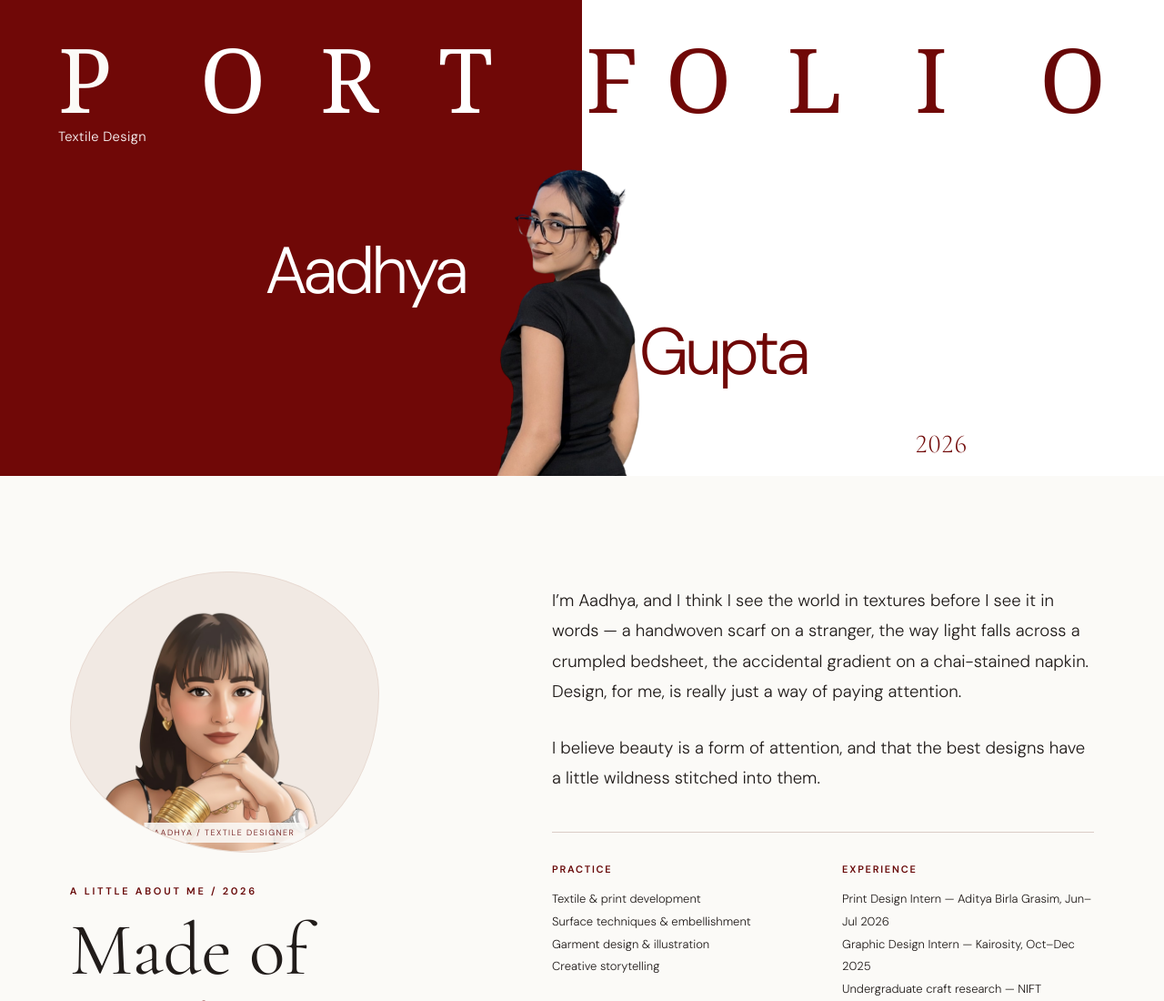
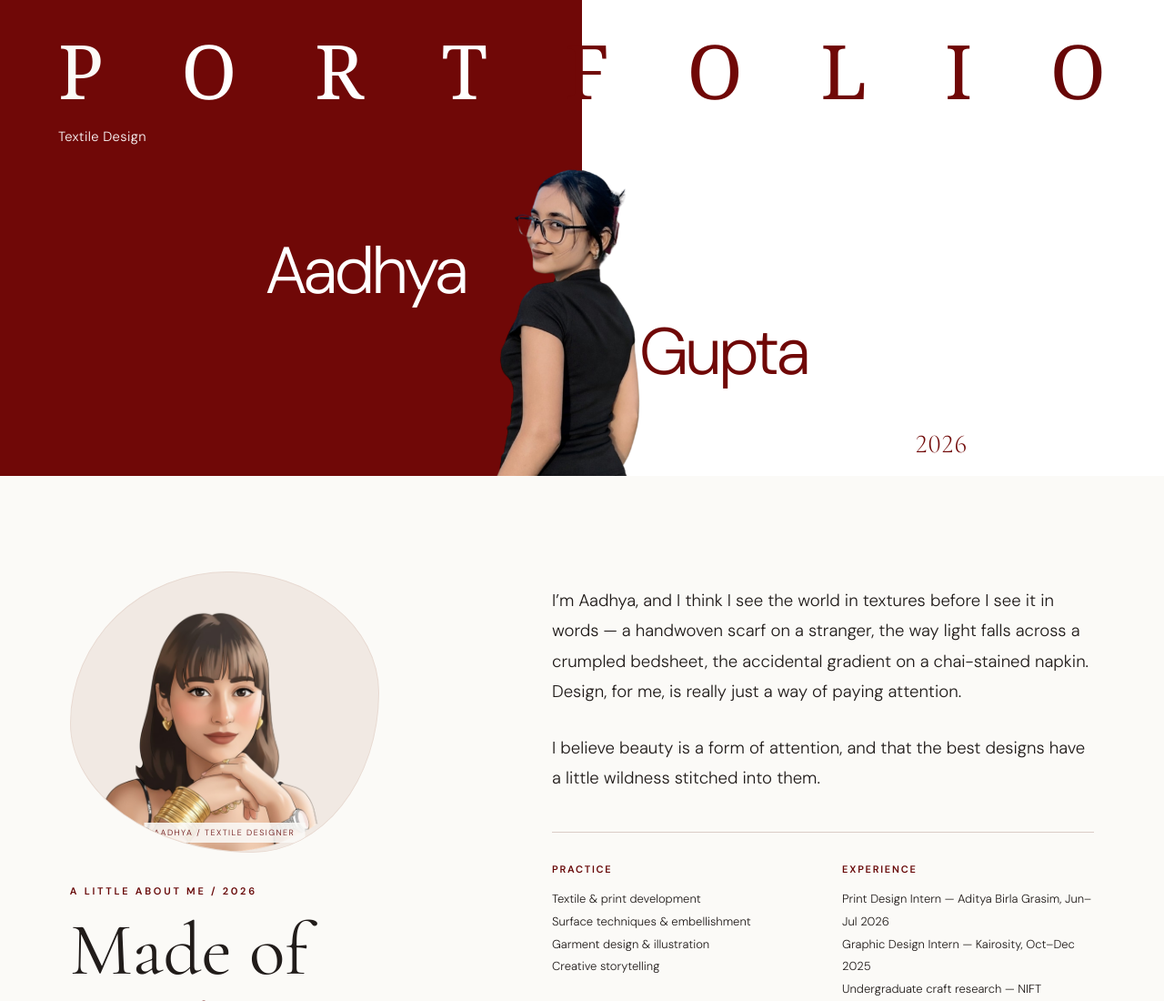
Before and after one commit to aadhyagupta185-jpg/aadhyagupta185-jpg.github.io, a plain HTML site: page index.html in a window 1280 px wide. Shown: the top 1100 px of the page at 91% size. Drawn offline with nearby package versions, Linux system fonts and the light colour scheme; a web font is replaced by a local one.

Commit message:
Use equal glyph-to-glyph PORTFOLIO spacing while retaining bounce animation

```diff
--- a/index.html
+++ b/index.html
@@ -233,37 +233,65 @@ body.entry-ready .intro-curtain .intro-word{
 body.entry-ready .intro-curtain{visibility:hidden;transition:visibility 0s 1.1s}
 @media(prefers-reduced-motion:reduce){.intro-curtain{display:none!important}}
 
-/* Final cover alignment: symmetrical outer margins and left-aligned subtitle.
-   Keep the nine letters in one measured row and the F entirely on white. */
-.hero .hero-label,body.entry-ready .hero .hero-label{
-  left:5%;right:5%;width:90%;top:5.3%;
+/* Final cover title — actual, equal visible gaps between letters.
+   Flex space-between distributes unused room between glyph boxes, rather
+   than giving narrow I and wide O identical grid cells. */
+.hero .hero-label,
+body.entry-ready .hero .hero-label{
+  position:absolute;
+  left:5%;
+  right:5%;
+  top:5.3%;
+  width:90%;
+  margin:0;
+  padding:0;
   transform:none;
-  display:grid;
-  grid-template-columns:repeat(9,minmax(0,1fr));
-  font-size:7.65vw;
-  margin:0;padding:0;
+  display:flex;
+  flex-wrap:nowrap;
+  align-items:center;
+  justify-content:space-between;
+  gap:0;
+  font-family:'Spectral SC',Georgia,serif;
+  font-size:clamp(23px,6.45vw,144px);
+  font-weight:400;
+  line-height:1.2;
   letter-spacing:0;
+  white-space:nowrap;
 }
-.hero .hero-label .hero-letter{
-  justify-content:center;
+.hero .hero-label .hero-letter,
+.hero .hero-label .hero-letter:first-child,
+.hero .hero-label .hero-letter:last-child,
+.hero .hero-label .hero-letter:nth-child(5){
+  display:inline-block;
+  flex:0 0 auto;
+  width:auto;
   min-width:0;
+  height:auto;
+  padding:0;
+  margin:0;
+  text-align:center;
+  line-height:inherit;
+  letter-spacing:0;
+  font:inherit;
 }
-.hero .hero-label .hero-letter:first-child{justify-content:flex-start}
-.hero .hero-label .hero-letter:last-child{justify-content:flex-end}
-/* The fifth cell crosses the split; align its F to the white half. */
-.hero .hero-label .hero-letter:nth-child(5){justify-content:flex-end;padding-right:.15vw}
+/* Subtitle begins on the same left alignment as the first P. */
 .hero .hero-subtitle{
-  left:5%;top:27%;
+  left:5%;
+  top:27%;
   font-size:1.15vw;
-  font-weight:300;letter-spacing:.025em;
+  font-weight:300;
+  letter-spacing:.025em;
   line-height:1.25;
 }
 @media(max-width:700px){
   .hero .hero-label,body.entry-ready .hero .hero-label{
-    left:4%;right:4%;width:92%;top:10%;font-size:7.7vw;
+    left:4%;
+    right:4%;
+    width:92%;
+    top:10%;
+    font-size:6.45vw;
     transform:none;
   }
-  .hero .hero-label .hero-letter:nth-child(5){padding-right:.1vw}
   .hero .hero-subtitle{left:4%;top:25%;font-size:2.3vw}
 }
 </style></head><body><div class="intro-curtain" aria-hidden="true"><div class="half left"></div><div class="half right"></div><div class="intro-word">A A D H Y A</div></div>
```
